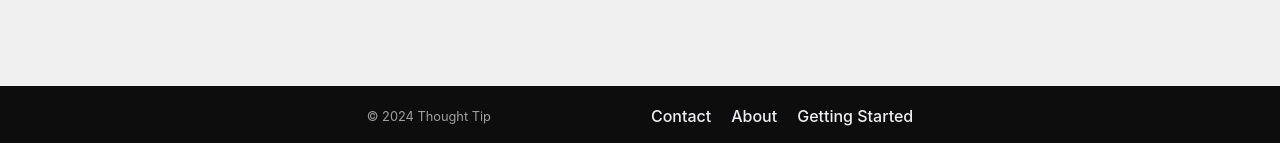
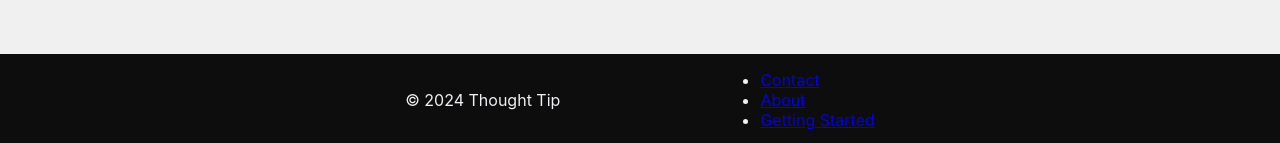
Before and after one commit to StoyanDimitrov0016/thought-tip-old, a React (Vite) app in the folder frontend/: page / in a window 1280 px wide. Shown: the part 654-797 px from the top of the page. Built offline with nearby package versions, Linux system fonts and the light colour scheme.

Commit message:
refactor(frontend): Simplify Footer with constants and standard elements

```diff
--- a/frontend/src/components/Footer/Footer.jsx
+++ b/frontend/src/components/Footer/Footer.jsx
@@ -1,33 +1,21 @@
-import endpoints from "../../../endpoints";
-import {
-  FooterContainer,
-  FooterList,
-  FooterListItem,
-  StyledLink,
-  CopyrightParagraph,
-} from "./FooterStyles";
+import { Link } from "react-router-dom";
+
+import { FooterContainer } from "./FooterStyles";
+import { applicationName, currentYear, footerLinks } from "../../constants";
 
 const Footer = () => {
-  const currentYear = new Date().getFullYear();
-
   return (
     <FooterContainer>
-      <CopyrightParagraph>
-        &copy; {currentYear} Thought Tip
-      </CopyrightParagraph>
-      <FooterList>
-        <FooterListItem>
-          <StyledLink to={endpoints.CONTACT}>Contact</StyledLink>
-        </FooterListItem>
-        <FooterListItem>
-          <StyledLink to={endpoints.ABOUT}>About</StyledLink>
-        </FooterListItem>
-        <FooterListItem>
-          <StyledLink to={endpoints.GETTING_STARTED}>
-            Getting Started
-          </StyledLink>
-        </FooterListItem>
-      </FooterList>
+      <p>
+        &copy; {currentYear} {applicationName}
+      </p>
+      <ul>
+        {footerLinks.map((link) => (
+          <li key={link.path}>
+            <Link to={link.path}>{link.label}</Link>
+          </li>
+        ))}
+      </ul>
     </FooterContainer>
   );
 };
```
